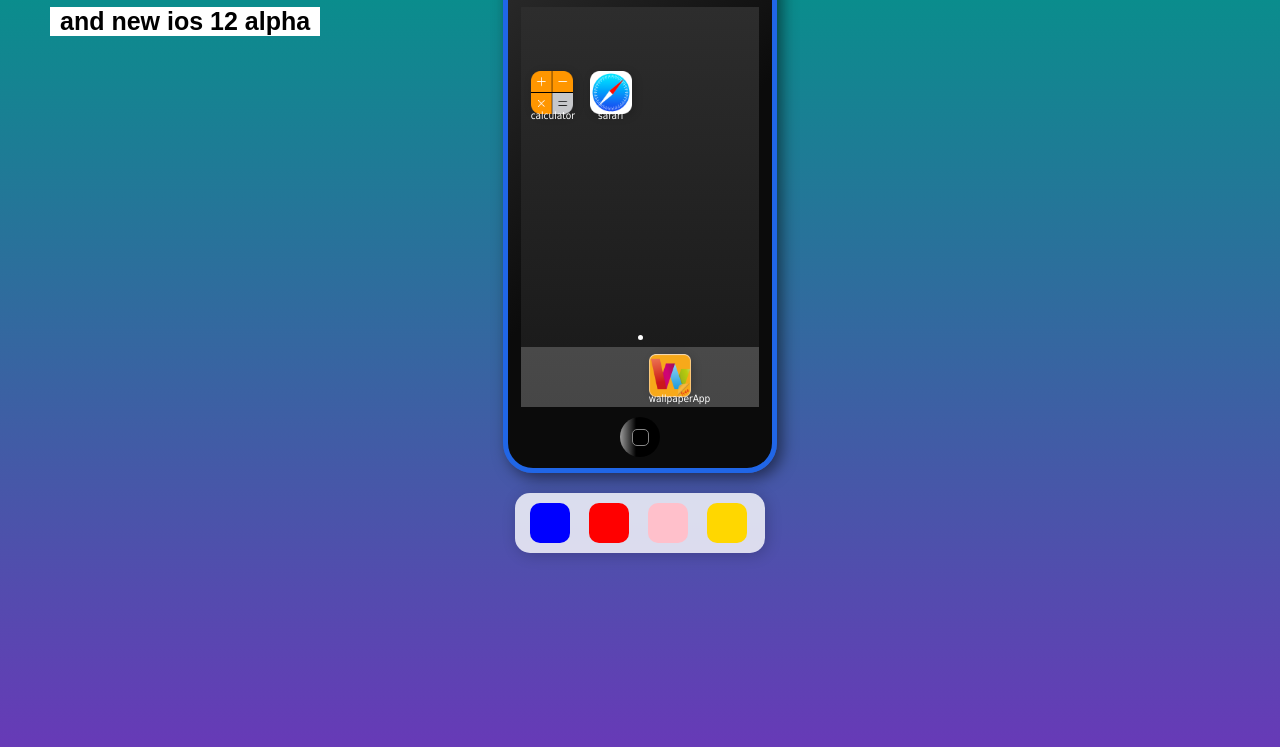
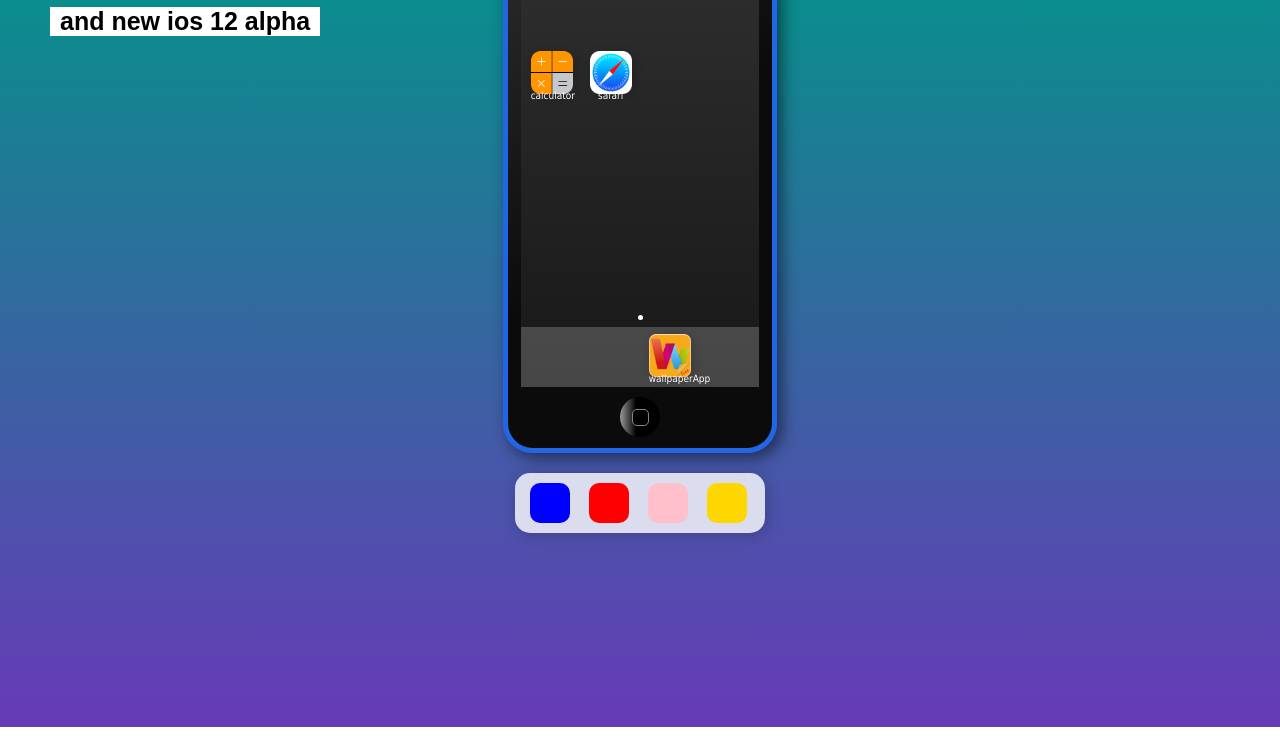
Before and after one commit to theDAREK497/iphone-css-mockup, a plain HTML site: page index.html in a window 1280 px wide. Shown: the part 83-830 px from the top of the page. Drawn offline with Linux system fonts and the light colour scheme.

Commit message:
adaptive

```diff
--- a/css/main.css
+++ b/css/main.css
@@ -53,8 +53,8 @@ body{
 }
 
 
-.margin-top-30px{
-    margin-top: 30px;
+.margin-top-10px{
+    margin-top: 10px;
 }
 
 
@@ -113,16 +113,13 @@ body{
 
 }
 
-@media only screen and (max-width: 600px) {
+@media only screen and (max-width: 500px) {
 
     #colors{
         position: inherit;
         float: none;
         height: 60px;
         width: 250px;
-        background-color: rgba(255,255,255, 0.8);
-        margin: 0 auto;
-        border-radius: 15px;
     }
 
 }
--- a/index.html
+++ b/index.html
@@ -17,7 +17,8 @@
     <h1 class="slogan-h1 pretty-selection ">The iphone 11</h1>
     <span></span>
     <p class="slogan-p pretty-selection ">and new ios 12 alpha</p>
-    <div id="iphone" class="shadow margin0auto margin-top-30px">
+    <!-- margin-top-30px -->
+    <div id="iphone" class="shadow margin0auto margin-top-10px">
         <div id="power"></div>
         <div id="camera"></div>
         <div id="speaker"></div>
```
